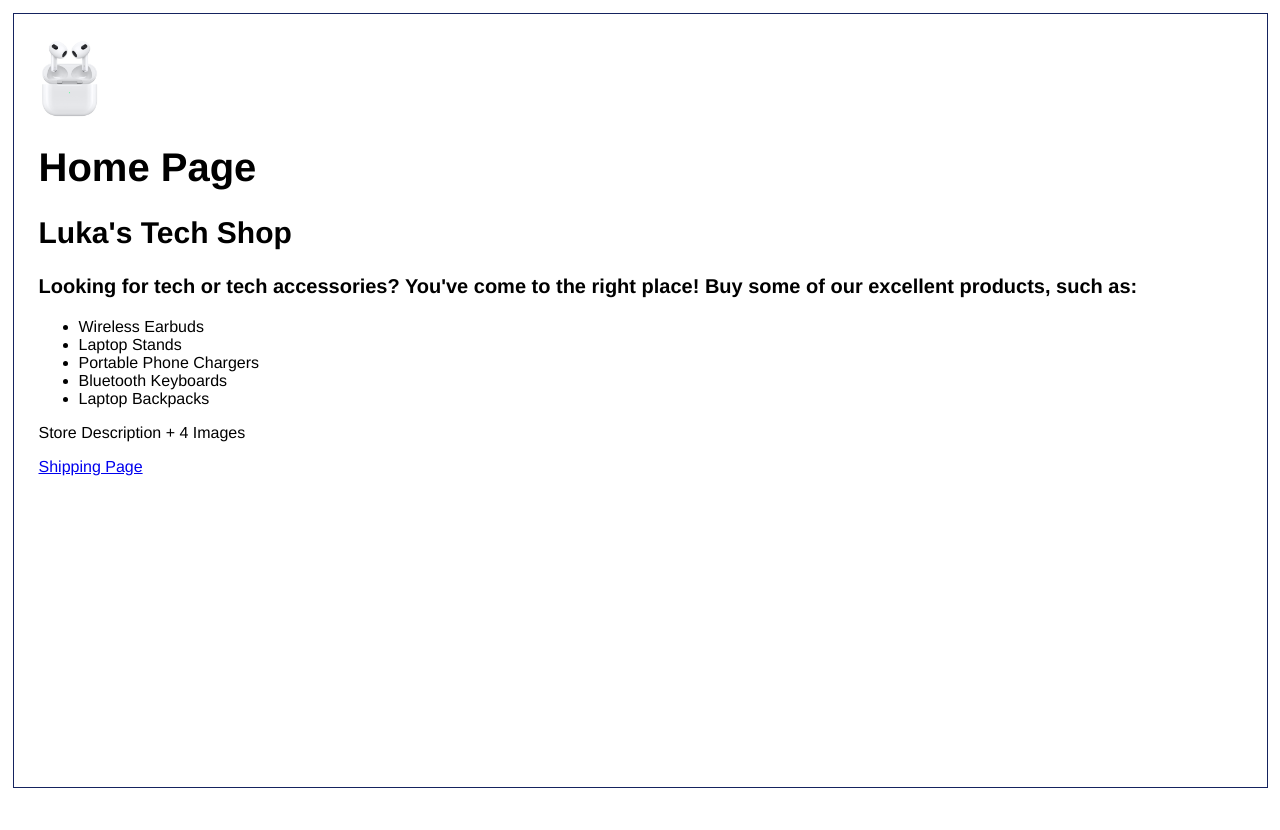
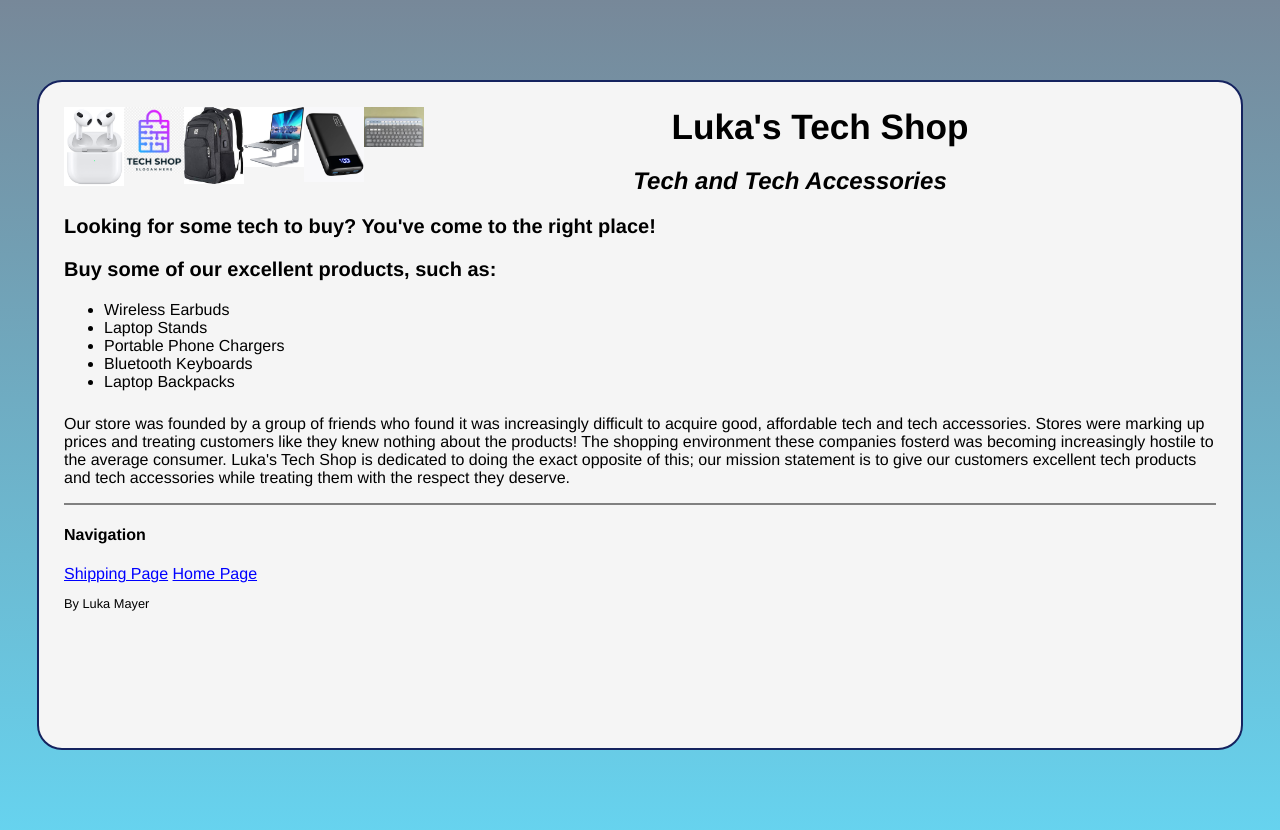
Before and after one commit to LMNJIT/IT202-ldm29-Project, a PHP site: page /LMNJIT/home_page.php in a window 1280 px wide. Before the commit the page ends 788 px from the top, so only its background shows below. Run offline with PHP 8.4, Linux system fonts and the light colour scheme.

Commit message:
"submittable" version of home page completed

```diff
--- a/home_page.php
+++ b/home_page.php
@@ -3,19 +3,27 @@
 
 <header>
     <img src="airpods.png" alt="html image" width="60"/>
+    <img src="shop_logo.png" alt="html image" width ="60"/>
+    <img src="laptop_backpack.png" alt="html image" width ="60"/>
+    <img src="laptop_stand.jpg" alt="html image" width ="60"/>
+    <img src="portable_phone_charger.png" alt="html image" width ="60"/>
+    <img src="bluetooth_keyboards.png" alt="html image" width ="60"/>
 </header>
 
 <html>
-    <head>
-        <title>Home Page</title>
-        <link rel="stylesheet" href="lukas_tech_shop.css"/>
+        <head>
+            <title>Home Page</title>
+            <link rel="stylesheet" href="lukas_tech_shop.css"/>
         </head>
+        <header>
+            <h1>Luka's Tech Shop</h2>
+            <h2>Tech and Tech Accessories</h3>
+        </header>
         <main>
-            <body>
-            <h1>Home Page</h1>
-            <h2>Luka's Tech Shop</h2>
-            <h3>Looking for tech or tech accessories? You've come
-                to the right place! Buy some of our excellent products, such as:</h3>
+        <body>
+            <h3> Looking for some tech to buy? You've come
+                to the right place! </h3>
+            <h3> Buy some of our excellent products, such as: </h3>
             <ul>
                 <li>Wireless Earbuds</li>
                 <li>Laptop Stands</li>
@@ -23,10 +31,21 @@
                 <li>Bluetooth Keyboards</li>
                 <li>Laptop Backpacks</li>
             </ul>
-            <p>Store Description + 4 Images</p>
+            <p>Our store was founded by a group of friends who found it was increasingly difficult to acquire
+                good, affordable tech and tech accessories. Stores were marking up prices and treating
+                customers like they knew nothing about the products! The shopping environment these
+                companies fosterd was becoming increasingly hostile to the average consumer. Luka's Tech
+                Shop is dedicated to doing the exact opposite of this; our mission statement is to give
+                our customers excellent tech products and tech accessories while treating them with the
+                respect they deserve.</p>
         </main>
         <footer>
-        <a href="http://localhost/LMNJIT/git/IT202-ldm29-Project/shipping_page.php">Shipping Page</a>
+        <h4> Navigation </h4>
+        <nav>
+            <a href="http://localhost/LMNJIT/git/IT202-ldm29-Project/shipping_page.php">Shipping Page</a>
+            <a href="http://localhost/LMNJIT/git/IT202-ldm29-Project/home_page.php">Home Page</a>
+        </nav>
+            <p>By Luka Mayer</p>
         </footer>
         </body>
 </html>
--- a/lukas_tech_shop.css
+++ b/lukas_tech_shop.css
@@ -1,21 +1,77 @@
-h1, h2, h3, body {
+body {
+    border: 2px solid rgb(21, 35, 95);
+    border-radius: 25px;
+    /* box-shadow: 5px 5px 0 0; */
+    margin: 5em auto;
+    padding: 25px;
+    background: whitesmoke;
+    width: 90%;
+    height: 77%;
+}
+
+p, h1, h2, h3, body {
     font-family:'Franklin Gothic Medium', 'Arial Narrow', Arial, sans-serif;
 }
 
-h1 {
-    font-size: 40px
+header img {
+    float: left;
 }
 
-h2 {
-    font-size: 30px;
+header h1 {
+    font-size: 220%;
+    text-align: center;
+    font-style: bold;
+    margin-bottom: .25em;
 }
 
-h3 {
-    font-size: 20px;
+header h2 {
+    text-align: center;
+    font-style: italic;
 }
 
-body {
-    border: 1px solid rgb(21, 35, 95);
-    margin: 12.5px;
-    padding: 25px;
+footer {
+    margin-top: 2em;
+    border-top: 2px solid gray;
+    padding-top: auto;
 }
+
+
+h3 {
+    font-size: 125%;
+}
+
+ul {
+    margin: 0 0 1.5em;
+}
+
+footer {
+    margin-top: 1em;
+}
+
+footer p {
+    font-size: 80%;
+}
+
+/* Unvisited */
+a:link {
+    color: blue;
+}
+
+/* Focus-Hover */
+a:focus, a:hover {
+    color: purple;
+}
+
+/* Active */
+a:active {
+    color: red;
+}
+
+/* Visited */
+a:visited {
+    color: darkgray;
+}
+
+html {
+    background-image: linear-gradient(to bottom, lightslategray 0%, rgba(100, 210, 238, 0.986));
+}
```
Also changed, not shown: shipping_page.php (+8 -1 lines), bluetooth_keyboards.png (added), laptop_backpack.png (added), laptop_stand.jpg (added), portable_phone_charger.png (added), shop_logo.png (added).
